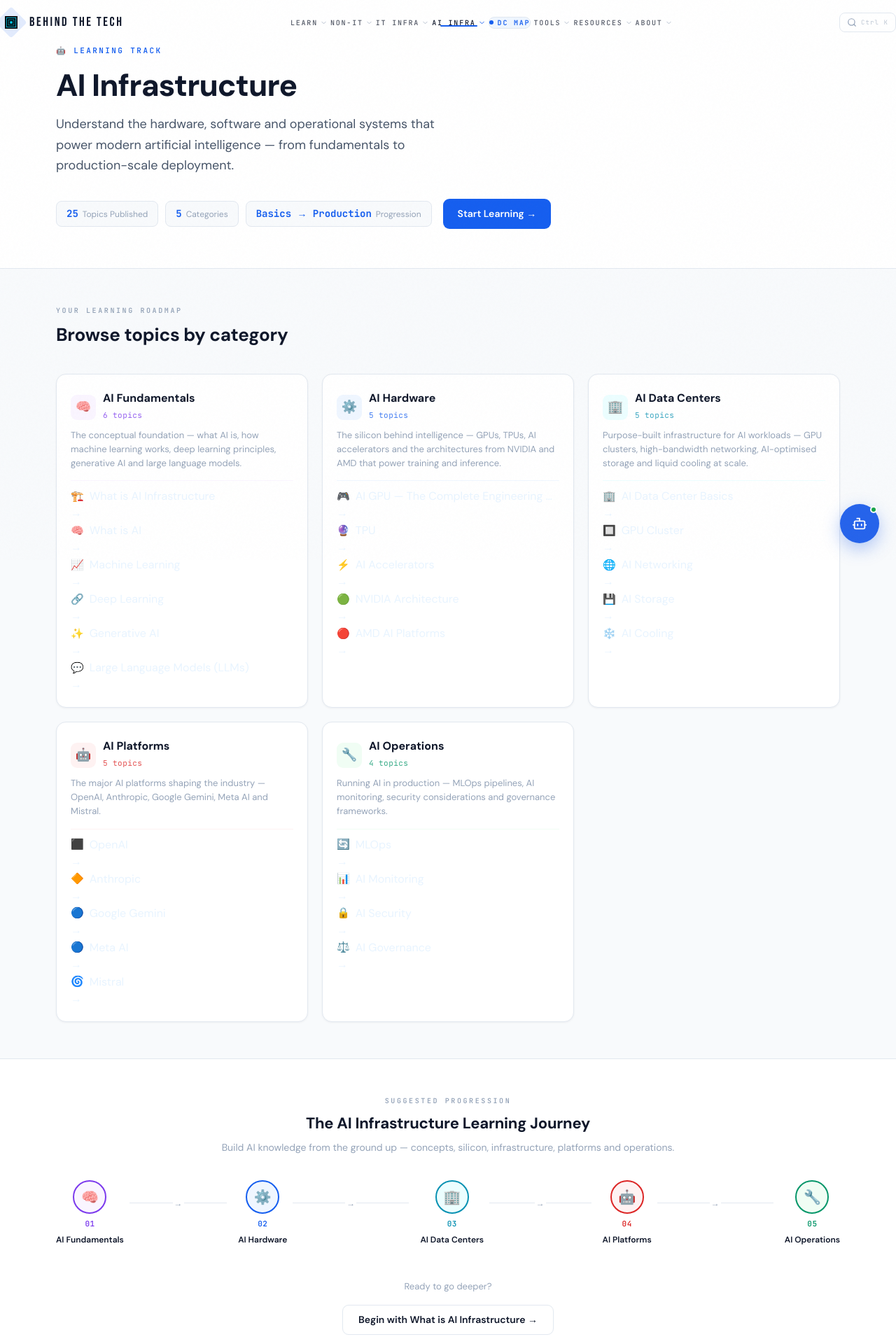
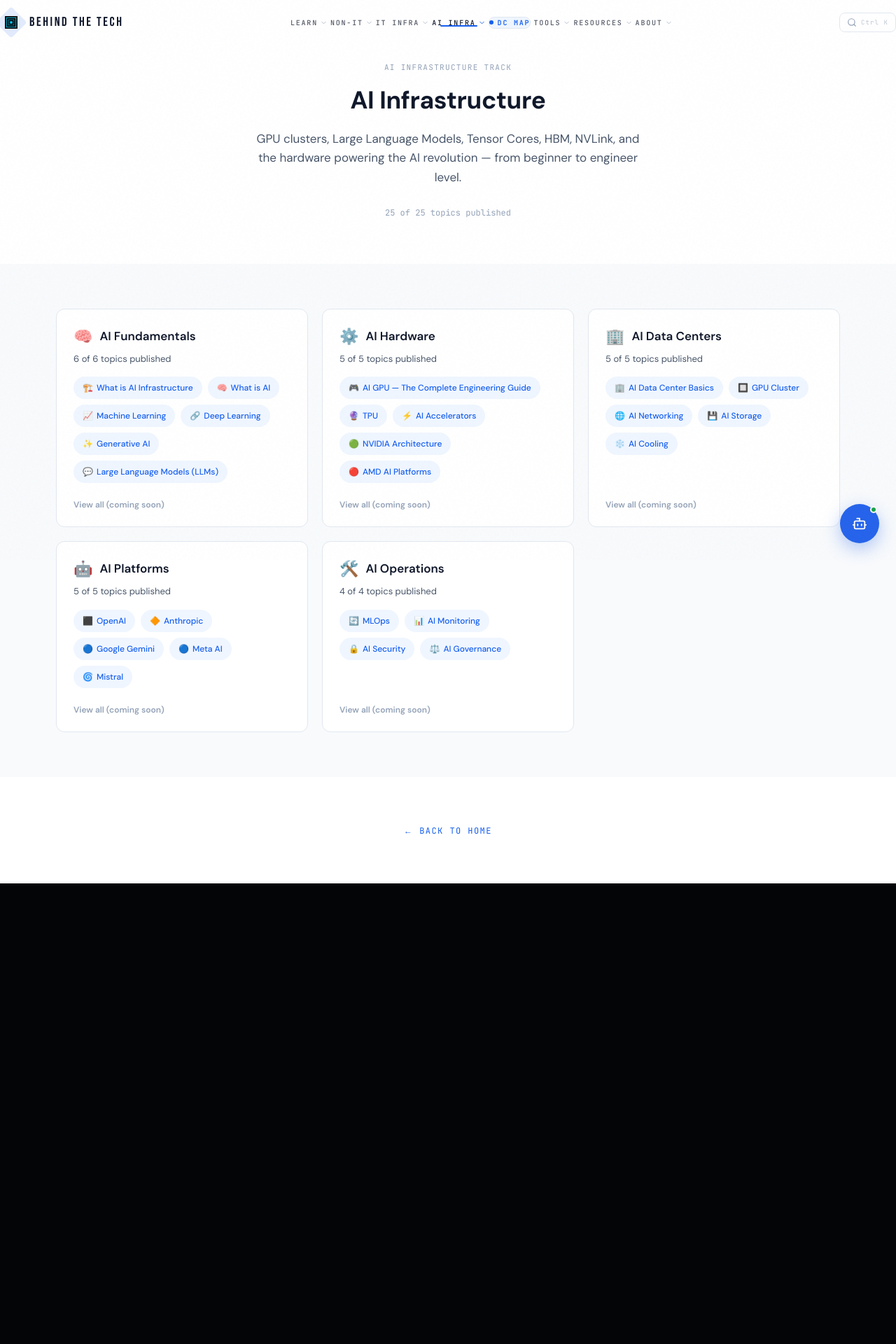
Before and after one commit to Moviemania12/BTT, a Next.js app: page /learn/ai in a window 1280 px wide. Shown: the top 1920 px of the page at 70% size. After the commit the page ends 1262 px from the top, so only its background shows below. Built offline with nearby package versions, Linux system fonts and the light colour scheme.

Commit message:
feat(learn/ai): add AI track index page

```diff
--- a/app/learn/ai/page.tsx
+++ b/app/learn/ai/page.tsx
@@ -1,400 +1,190 @@
+import Link from "next/link";
 import type { Metadata } from "next";
-import Link from "next/link";
-import { ALL_TOPICS, getTopicUrl } from "@/lib/topics";
-import type { Topic } from "@/lib/topics";
+import {
+  getTrackSummary,
+  getTopicUrl,
+  CATEGORY_LABELS,
+} from "@/lib/topics";
 
-// ─── Metadata ─────────────────────────────────────────────────────────────────
+// ═══════════════════════════════════════════════════════════════════════════
+// app/learn/ai/page.tsx — AI Infrastructure Track Index
+//
+// Server Component. Renders all AI categories and their topics derived
+// entirely from lib/topics.ts — no hardcoded slugs, titles, or counts.
+//
+// Published topics → clickable hp-chip--published link.
+// Unpublished topics → disabled hp-chip--coming-soon span.
+//
+// Uses the same CSS classes and data pattern as PopularTopics so the
+// design stays consistent with the rest of the homepage.
+// ═══════════════════════════════════════════════════════════════════════════
 
 export const metadata: Metadata = {
-  title: "AI Infrastructure — Learning Track | Behind The Tech",
+  title: "AI Infrastructure — Behind The Tech",
   description:
-    "Master the infrastructure powering AI — Fundamentals, Hardware, AI Data Centers, Platforms and Operations. From AI basics to GPU clusters and MLOps.",
-  keywords: [
-    "AI infrastructure",
-    "GPU cluster",
-    "machine learning infrastructure",
-    "AI data center",
-    "MLOps",
-    "learn AI",
-    "Behind The Tech",
-  ],
-  openGraph: {
-    title: "AI Infrastructure Learning Track | Behind The Tech",
-    description: "Master AI Fundamentals, Hardware, Data Centers, Platforms and Operations.",
-    url: "https://behindthetech.in/learn/ai",
-    siteName: "Behind The Tech",
-    type: "website",
-  },
-  twitter: {
-    card: "summary_large_image",
-    title: "AI Infrastructure Track — Behind The Tech",
-    description: "AI Fundamentals, Hardware, Data Centers, Platforms and Operations — complete learning track.",
-  },
-  alternates: { canonical: "https://behindthetech.in/learn/ai" },
+    "Learn AI Infrastructure from scratch — GPU clusters, LLMs, Tensor Cores, HBM, NVLink, AI Data Centers, and the hardware powering the AI revolution.",
 };
 
-// ─── Category definitions ─────────────────────────────────────────────────────
+// Category display config — icon only; label comes from CATEGORY_LABELS.
+// Order matches AiCategory type declaration in lib/topics.ts.
+const CATEGORY_ICONS: Record<string, string> = {
+  fundamentals:   "🧠",
+  hardware:       "⚙️",
+  "data-centers": "🏢",
+  platforms:      "🤖",
+  operations:     "🛠️",
+};
 
-interface CategoryDef {
-  key: string;
-  label: string;
-  icon: string;
-  accentColor: string;
-  accentBg: string;
-  description: string;
-}
+export default function AiTrackPage() {
+  const byCategory = getTrackSummary("ai");
 
-const CATEGORY_DEFS: CategoryDef[] = [
-  {
-    key: "fundamentals",
-    label: "AI Fundamentals",
-    icon: "🧠",
-    accentColor: "#7c3aed",
-    accentBg: "#faf5ff",
-    description: "The conceptual foundation — what AI is, how machine learning works, deep learning principles, generative AI and large language models.",
-  },
-  {
-    key: "hardware",
-    label: "AI Hardware",
-    icon: "⚙️",
-    accentColor: "#155eef",
-    accentBg: "#eff6ff",
-    description: "The silicon behind intelligence — GPUs, TPUs, AI accelerators and the architectures from NVIDIA and AMD that power training and inference.",
-  },
-  {
-    key: "data-centers",
-    label: "AI Data Centers",
-    icon: "🏢",
-    accentColor: "#0891b2",
-    accentBg: "#ecfeff",
-    description: "Purpose-built infrastructure for AI workloads — GPU clusters, high-bandwidth networking, AI-optimised storage and liquid cooling at scale.",
-  },
-  {
-    key: "platforms",
-    label: "AI Platforms",
-    icon: "🤖",
-    accentColor: "#dc2626",
-    accentBg: "#fef2f2",
-    description: "The major AI platforms shaping the industry — OpenAI, Anthropic, Google Gemini, Meta AI and Mistral.",
-  },
-  {
-    key: "operations",
-    label: "AI Operations",
-    icon: "🔧",
-    accentColor: "#059669",
-    accentBg: "#f0fdf4",
-    description: "Running AI in production — MLOps pipelines, AI monitoring, security considerations and governance frameworks.",
-  },
-];
+  // Preserve the canonical category order from AiCategory type.
+  const categoryOrder = [
+    "fundamentals",
+    "hardware",
+    "data-centers",
+    "platforms",
+    "operations",
+  ];
 
-// ─── Data helpers ─────────────────────────────────────────────────────────────
-// Source of truth: ALL_TOPICS registry (lib/topics.ts).
-// topic.status === "published" → clickable link.
-// Any other status            → Coming Soon badge, non-clickable.
-// Future: flip status in topics.ts → page auto-updates, no edits needed here.
+  const categories = categoryOrder
+    .filter((cat) => (byCategory[cat]?.length ?? 0) > 0)
+    .map((cat) => ({
+      key: cat,
+      label: CATEGORY_LABELS[cat as keyof typeof CATEGORY_LABELS] ?? cat,
+      icon: CATEGORY_ICONS[cat] ?? "📚",
+      topics: byCategory[cat],
+    }));
 
-function getAiTopicsByCategory(category: string): Topic[] {
-  return ALL_TOPICS
-    .filter((t) => t.track === "ai" && t.category === category)
-    .sort((a, b) => (a.order ?? 99) - (b.order ?? 99));
-}
+  const totalPublished = Object.values(byCategory)
+    .flat()
+    .filter((t) => t.status === "published").length;
 
-function getAiStats() {
-  const all = ALL_TOPICS.filter((t) => t.track === "ai");
-  const published = all.filter((t) => t.status === "published");
-  return { total: all.length, published: published.length };
-}
-
-// ─── Topic row — Server Component safe, no event handlers ────────────────────
-
-function TopicRow({ topic }: { topic: Topic }) {
-  const isPublished = topic.status === "published";
-
-  if (!isPublished) {
-    return (
-      <div className="nit-topic-row--soon">
-        <span style={{ display: "flex", alignItems: "center", gap: 8, minWidth: 0 }}>
-          <span aria-hidden="true" style={{ fontSize: 15, flexShrink: 0 }}>{topic.icon}</span>
-          <span style={{ overflow: "hidden", textOverflow: "ellipsis", whiteSpace: "nowrap" }}>
-            {topic.title}
-          </span>
-        </span>
-        <span className="nit-soon-badge">Soon</span>
-      </div>
-    );
-  }
+  const totalTopics = Object.values(byCategory).flat().length;
 
   return (
-    <Link
-      href={getTopicUrl(topic)}
-      className="nit-topic-row"
-      style={{ "--nit-accent": "#7c3aed" } as React.CSSProperties}
-    >
-      <span style={{ display: "flex", alignItems: "center", gap: 8, minWidth: 0 }}>
-        <span aria-hidden="true" style={{ fontSize: 15, flexShrink: 0 }}>{topic.icon}</span>
-        <span style={{ overflow: "hidden", textOverflow: "ellipsis", whiteSpace: "nowrap" }}>
-          {topic.title}
-        </span>
-      </span>
-      <span aria-hidden="true" className="nit-topic-arrow">→</span>
-    </Link>
-  );
-}
-
-// ─── Category card ────────────────────────────────────────────────────────────
-
-function CategoryCard({ def }: { def: CategoryDef }) {
-  const topics = getAiTopicsByCategory(def.key);
-  if (topics.length === 0) return null;
-  const publishedCount = topics.filter((t) => t.status === "published").length;
-
-  return (
-    // id="cat-{key}" is the scroll-target for "View all" links.
-    <div
-      id={`cat-${def.key}`}
-      className="nit-category-card"
-      style={{
-        background: "var(--hp-surface)",
-        border: "1px solid var(--hp-border)",
-        borderRadius: 14,
-        padding: "24px 20px 20px",
-        display: "flex",
-        flexDirection: "column",
-        boxShadow: "0 1px 3px rgba(16,24,40,0.05)",
-      }}
-    >
-      {/* Header */}
-      <div style={{ display: "flex", alignItems: "center", gap: 10, marginBottom: 8 }}>
-        <span
-          aria-hidden="true"
-          style={{
-            display: "flex",
-            alignItems: "center",
-            justifyContent: "center",
-            width: 36,
-            height: 36,
-            borderRadius: 9,
-            background: def.accentBg,
-            fontSize: 18,
-            flexShrink: 0,
-          }}
-        >
-          {def.icon}
-        </span>
-        <div>
-          <h2
-            style={{
-              fontFamily: "var(--hp-font-heading)",
-              fontSize: 16,
-              fontWeight: 700,
-              color: "var(--hp-text-primary)",
-              margin: 0,
-              lineHeight: 1.3,
-            }}
+    <div data-homepage-theme="light">
+      {/* ── Hero ── */}
+      <section className="hp-section hp-section--hero">
+        <div className="hp-container hp-container--medium" style={{ textAlign: "center" }}>
+          <p
+            className="hp-text-sm hp-text-muted"
+            style={{ marginBottom: 12, fontFamily: "var(--hp-font-mono)", letterSpacing: "0.12em", textTransform: "uppercase", fontSize: 11 }}
           >
-            {def.label}
-          </h2>
-          <span
-            style={{
-              fontSize: 11,
-              color: def.accentColor,
-              fontFamily: "var(--hp-font-mono)",
-              letterSpacing: "0.04em",
-              opacity: 0.8,
-            }}
-          >
-            {publishedCount === topics.length
-              ? `${publishedCount} topics`
-              : `${publishedCount} published · ${topics.length - publishedCount} coming soon`}
-          </span>
-        </div>
-      </div>
-
-      {/* Description */}
-      <p
-        style={{
-          fontSize: 13,
-          color: "var(--hp-text-muted)",
-          lineHeight: 1.55,
-          margin: "0 0 14px 0",
-          fontFamily: "var(--hp-font-body)",
-        }}
-      >
-        {def.description}
-      </p>
-
-      {/* Accent rule */}
-      <div style={{ height: 1, background: def.accentBg, marginBottom: 10, borderRadius: 1 }} />
-
-      {/* Topic rows */}
-      <nav aria-label={`${def.label} topics`}>
-        <ul style={{ listStyle: "none", margin: 0, padding: 0, display: "flex", flexDirection: "column", gap: 1 }}>
-          {topics.map((topic) => (
-            <li key={topic.slug}>
-              <TopicRow topic={topic} />
-            </li>
-          ))}
-        </ul>
-      </nav>
-    </div>
-  );
-}
-
-// ─── Journey step ─────────────────────────────────────────────────────────────
-
-function JourneyStep({ def, index, isLast }: { def: CategoryDef; index: number; isLast: boolean }) {
-  return (
-    <div style={{ display: "flex", alignItems: "center", gap: 0, flex: isLast ? "0 0 auto" : "1 1 0" }}>
-      <div style={{ display: "flex", flexDirection: "column", alignItems: "center", gap: 6, flexShrink: 0 }}>
-        <div
-          style={{
-            width: 48,
-            height: 48,
-            borderRadius: "50%",
-            background: def.accentBg,
-            border: `2px solid ${def.accentColor}`,
-            display: "flex",
-            alignItems: "center",
-            justifyContent: "center",
-            fontSize: 20,
-          }}
-          aria-hidden="true"
-        >
-          {def.icon}
-        </div>
-        <span style={{ fontSize: 11, fontWeight: 600, color: def.accentColor, fontFamily: "var(--hp-font-mono)", letterSpacing: "0.04em", textAlign: "center", whiteSpace: "nowrap" }}>
-          {String(index + 1).padStart(2, "0")}
-        </span>
-        <span style={{ fontSize: 12, fontWeight: 600, color: "var(--hp-text-primary)", fontFamily: "var(--hp-font-body)", textAlign: "center", whiteSpace: "nowrap" }}>
-          {def.label}
-        </span>
-      </div>
-
-      {!isLast && (
-        <div aria-hidden="true" style={{ flex: 1, display: "flex", alignItems: "center", padding: "0 8px", marginBottom: 28 }}>
-          <div style={{ flex: 1, height: 1, background: "var(--hp-border)" }} />
-          <span style={{ fontSize: 12, color: "var(--hp-text-muted)", fontFamily: "var(--hp-font-mono)", padding: "0 2px" }}>→</span>
-          <div style={{ flex: 1, height: 1, background: "var(--hp-border)" }} />
-        </div>
-      )}
-    </div>
-  );
-}
-
-// ─── Page ─────────────────────────────────────────────────────────────────────
-
-export default function AiTrackPage() {
-  const { total, published } = getAiStats();
-
-  const firstTopic = ALL_TOPICS
-    .filter((t) => t.track === "ai" && t.category === "fundamentals" && t.status === "published")
-    .sort((a, b) => (a.order ?? 99) - (b.order ?? 99))[0];
-
-  return (
-    <main data-homepage-theme="light" style={{ background: "var(--hp-bg)", minHeight: "100vh" }}>
-
-      {/* ── HERO ── */}
-      <section
-        className="hp-section"
-        aria-labelledby="ai-hero-heading"
-        style={{ background: "var(--hp-bg)", borderBottom: "1px solid var(--hp-border)", padding: "64px 24px 56px" }}
-      >
-        <div className="hp-container">
-          <p style={{ fontFamily: "var(--hp-font-mono)", fontSize: 11, letterSpacing: "0.22em", textTransform: "uppercase", color: "var(--hp-accent)", fontWeight: 600, marginBottom: 16 }}>
-            🤖 Learning Track
+            AI Infrastructure Track
           </p>
-
           <h1
-            id="ai-hero-heading"
-            style={{ fontFamily: "var(--hp-font-heading)", fontSize: "clamp(28px, 5vw, 44px)", fontWeight: 800, color: "var(--hp-text-primary)", letterSpacing: "-0.02em", lineHeight: 1.15, margin: "0 0 16px 0", maxWidth: 640 }}
+            className="hp-h2"
+            style={{ fontSize: "clamp(1.6rem, 4vw, 2.2rem)", marginBottom: 16 }}
           >
             AI Infrastructure
           </h1>
+          <p
+            className="hp-body"
+            style={{ margin: "0 auto 28px" }}
+          >
+            GPU clusters, Large Language Models, Tensor Cores, HBM, NVLink, and the hardware powering the AI revolution — from beginner to engineer level.
+          </p>
+          <p
+            className="hp-text-sm hp-text-muted"
+            style={{ fontFamily: "var(--hp-font-mono)", fontSize: 12 }}
+          >
+            {totalPublished} of {totalTopics} topics published
+          </p>
+        </div>
+      </section>
 
-          <p style={{ fontFamily: "var(--hp-font-body)", fontSize: "clamp(15px, 2.5vw, 18px)", color: "var(--hp-text-secondary)", lineHeight: 1.65, margin: "0 0 32px 0", maxWidth: 560 }}>
-            Understand the hardware, software and operational systems that power modern
-            artificial intelligence — from fundamentals to production-scale deployment.
-          </p>
+      {/* ── Categories ── */}
+      <section className="hp-section hp-section--subtle">
+        <div className="hp-container">
+          <div className="hp-grid hp-grid--wide">
+            {categories.map((cat) => {
+              const publishedCount = cat.topics.filter(
+                (t) => t.status === "published"
+              ).length;
 
-          <div style={{ display: "flex", flexWrap: "wrap", alignItems: "center", gap: 16 }}>
-            <div style={{ display: "flex", flexWrap: "wrap", gap: 10 }}>
-              {[
-                { value: `${published}`, label: "Topics Published" },
-                { value: `${total - published > 0 ? total - published : ""}`, label: total - published > 0 ? "Coming Soon" : undefined },
-                { value: "5", label: "Categories" },
-                { value: "Basics → Production", label: "Progression" },
-              ].filter((s) => s.label).map((stat) => (
+              return (
                 <div
-                  key={stat.label}
-                  style={{ display: "flex", alignItems: "baseline", gap: 6, background: "var(--hp-bg-subtle)", border: "1px solid var(--hp-border)", borderRadius: 8, padding: "7px 14px" }}
+                  key={cat.key}
+                  className="hp-category-card hp-category-card--v2"
                 >
-                  <span style={{ fontFamily: "var(--hp-font-mono)", fontSize: 14, fontWeight: 700, color: "var(--hp-accent)" }}>{stat.value}</span>
-                  <span style={{ fontFamily: "var(--hp-font-body)", fontSize: 12, color: "var(--hp-text-muted)" }}>{stat.label}</span>
+                  <div className="hp-category-header">
+                    <span aria-hidden="true" className="hp-category-icon">
+                      {cat.icon}
+                    </span>
+                    <h2 className="hp-category-title">{cat.label}</h2>
+                  </div>
+
+                  <p className="hp-category-desc">
+                    {publishedCount} of {cat.topics.length} topics published
+                  </p>
+
+                  <ul
+                    className="hp-chip-row"
+                    aria-label={`${cat.label} topics`}
+                  >
+                    {cat.topics.map((topic) =>
+                      topic.status === "published" ? (
+                        <li key={topic.slug}>
+                          <Link
+                            href={getTopicUrl(topic)}
+                            className="hp-chip hp-chip--published"
+                          >
+                            {topic.icon && (
+                              <span aria-hidden="true" style={{ marginRight: 5 }}>
+                                {topic.icon}
+                              </span>
+                            )}
+                            {topic.title}
+                          </Link>
+                        </li>
+                      ) : (
+                        <li key={topic.slug}>
+                          <span
+                            className="hp-chip hp-chip--coming-soon"
+                            aria-label={`${topic.title} — coming soon`}
+                          >
+                            {topic.title}
+                          </span>
+                        </li>
+                      )
+                    )}
+                  </ul>
+
+                  <div className="hp-category-footer">
+                    <span
+                      className="hp-link hp-link--disabled"
+                      aria-disabled="true"
+                      style={{ fontSize: 12 }}
+                    >
+                      View all (coming soon)
+                    </span>
+                  </div>
                 </div>
-              ))}
-            </div>
-
-            {firstTopic && (
-              <Link href={getTopicUrl(firstTopic)} className="hp-btn hp-btn--primary" style={{ flexShrink: 0, fontSize: 14, padding: "10px 20px", borderRadius: 9 }}>
-                Start Learning →
-              </Link>
-            )}
+              );
+            })}
           </div>
         </div>
       </section>
 
-      {/* ── ROADMAP ── */}
-      <section className="hp-section hp-section--subtle" style={{ padding: "52px 24px 0" }}>
-        <div className="hp-container">
-          <div style={{ marginBottom: 36 }}>
-            <p style={{ fontFamily: "var(--hp-font-mono)", fontSize: 10, letterSpacing: "0.26em", textTransform: "uppercase", color: "var(--hp-text-muted)", fontWeight: 600, marginBottom: 8 }}>
-              Your Learning Roadmap
-            </p>
-            <h2 style={{ fontFamily: "var(--hp-font-heading)", fontSize: "clamp(20px, 3vw, 26px)", fontWeight: 700, color: "var(--hp-text-primary)", letterSpacing: "-0.01em", margin: 0 }}>
-              Browse topics by category
-            </h2>
-          </div>
-
-          <div style={{ display: "grid", gridTemplateColumns: "repeat(auto-fill, minmax(300px, 1fr))", gap: 20, paddingBottom: 52 }}>
-            {CATEGORY_DEFS.map((def) => (
-              <CategoryCard key={def.key} def={def} />
-            ))}
-          </div>
+      {/* ── Back link ── */}
+      <section className="hp-section">
+        <div className="hp-container" style={{ textAlign: "center" }}>
+          <Link
+            href="/"
+            style={{
+              fontFamily: "var(--hp-font-mono)",
+              fontSize: 12,
+              letterSpacing: "0.12em",
+              color: "var(--hp-accent)",
+              textDecoration: "none",
+              textTransform: "uppercase",
+            }}
+          >
+            ← Back to Home
+          </Link>
         </div>
       </section>
-
-      {/* ── JOURNEY ── */}
-      <section className="hp-section" aria-labelledby="ai-journey-heading" style={{ background: "var(--hp-bg)", borderTop: "1px solid var(--hp-border)", padding: "52px 24px 64px" }}>
-        <div className="hp-container">
-          <div style={{ marginBottom: 36, textAlign: "center" }}>
-            <p style={{ fontFamily: "var(--hp-font-mono)", fontSize: 10, letterSpacing: "0.26em", textTransform: "uppercase", color: "var(--hp-text-muted)", fontWeight: 600, marginBottom: 8 }}>
-              Suggested Progression
-            </p>
-            <h2 id="ai-journey-heading" style={{ fontFamily: "var(--hp-font-heading)", fontSize: "clamp(18px, 2.5vw, 22px)", fontWeight: 700, color: "var(--hp-text-primary)", letterSpacing: "-0.01em", margin: "0 0 8px 0" }}>
-              The AI Infrastructure Learning Journey
-            </h2>
-            <p style={{ fontSize: 14, color: "var(--hp-text-muted)", fontFamily: "var(--hp-font-body)", margin: 0 }}>
-              Build AI knowledge from the ground up — concepts, silicon, infrastructure, platforms and operations.
-            </p>
-          </div>
-
-          <div style={{ display: "flex", flexWrap: "wrap", alignItems: "flex-start", justifyContent: "center", gap: 8, overflowX: "auto", paddingBottom: 8 }}>
-            {CATEGORY_DEFS.map((def, i) => (
-              <JourneyStep key={def.key} def={def} index={i} isLast={i === CATEGORY_DEFS.length - 1} />
-            ))}
-          </div>
-
-          <div style={{ textAlign: "center", marginTop: 40 }}>
-            <p style={{ fontSize: 13, color: "var(--hp-text-muted)", margin: "0 0 16px" }}>Ready to go deeper?</p>
-            {firstTopic && (
-              <Link href={getTopicUrl(firstTopic)} className="hp-btn hp-btn--secondary" style={{ fontSize: 14, padding: "10px 22px", borderRadius: 9 }}>
-                Begin with {firstTopic.title} →
-              </Link>
-            )}
-          </div>
-        </div>
-      </section>
-
-    </main>
+    </div>
   );
 }
```
